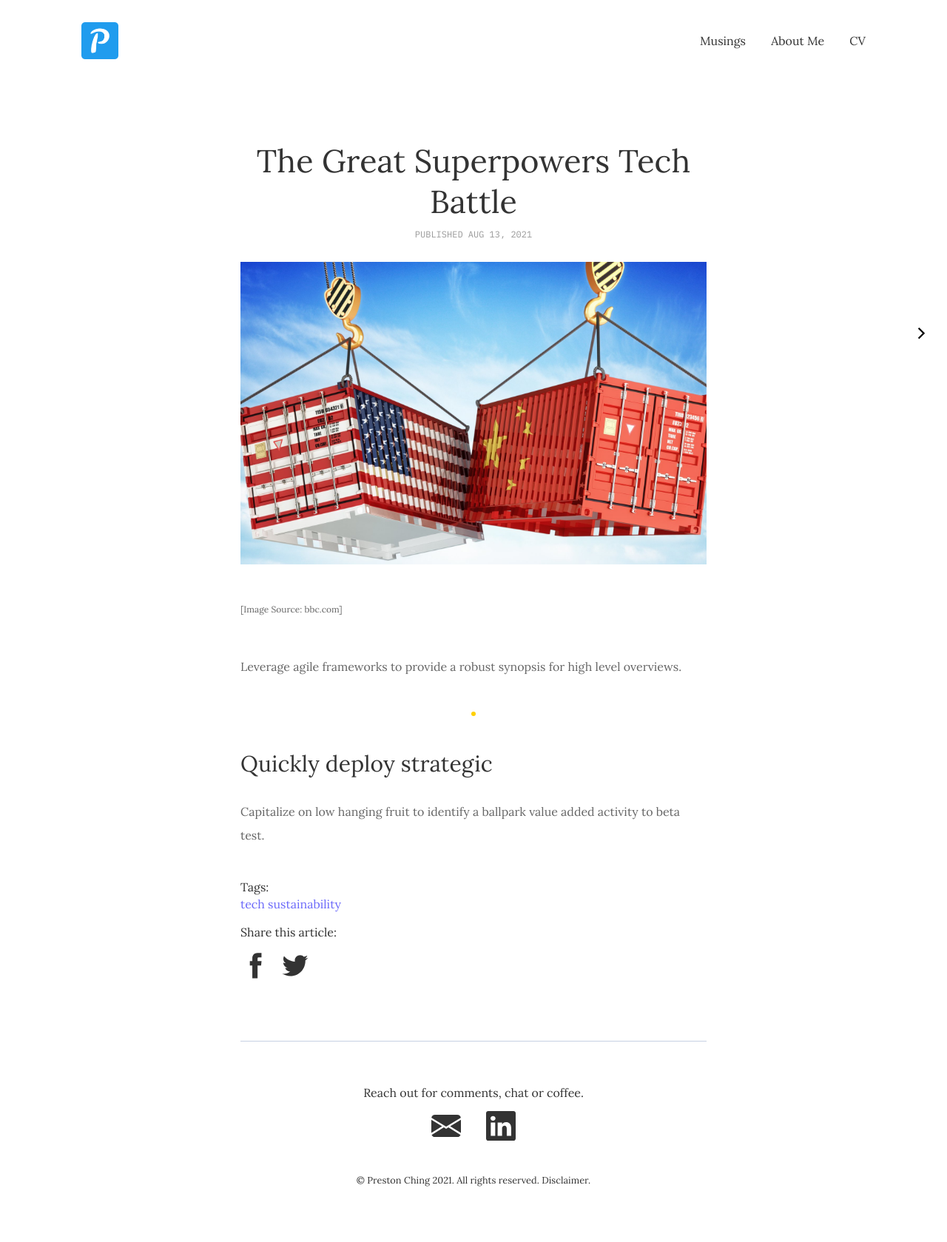
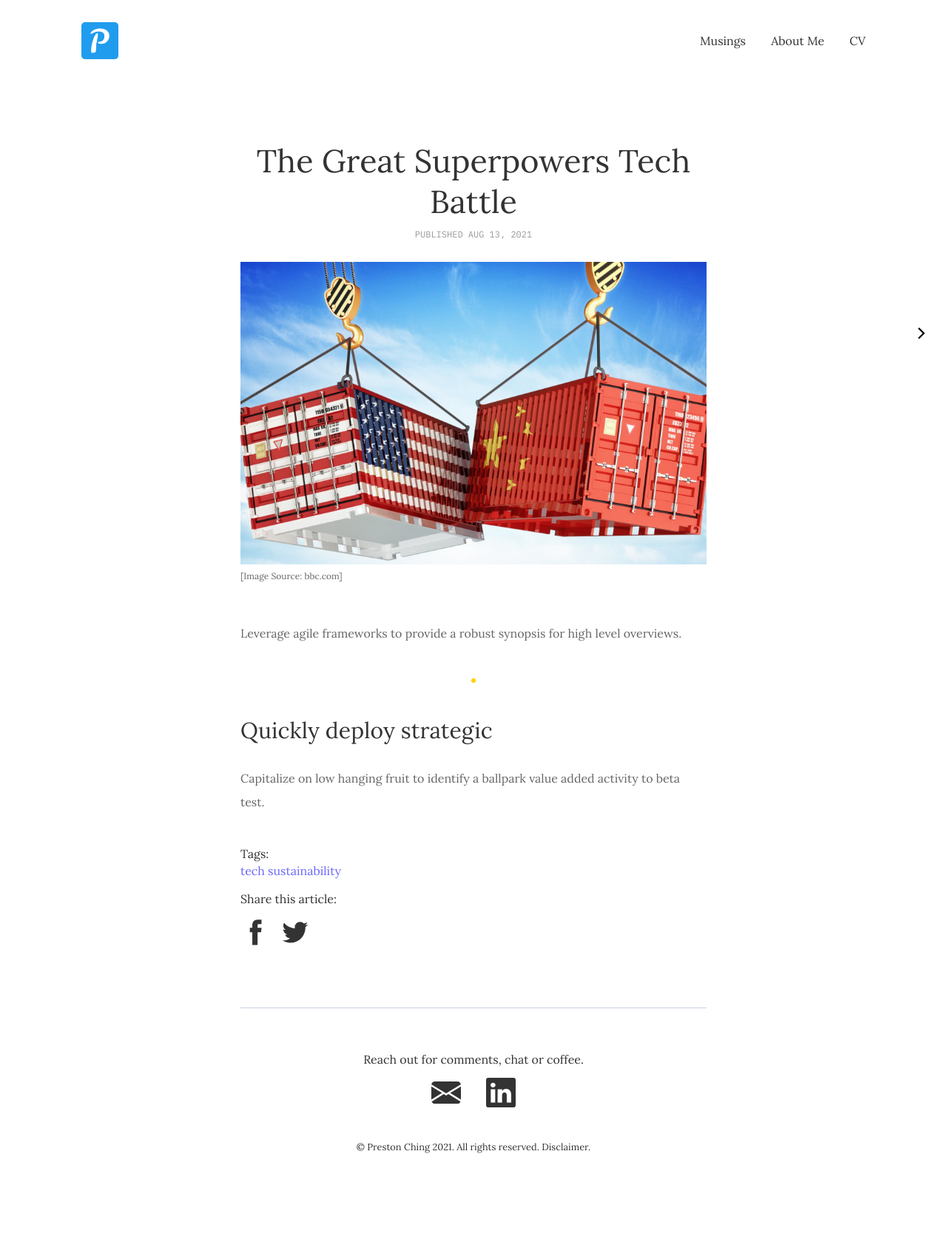
Before and after one commit to PrestonChing/prestonching.github.io, a Jekyll site: the page built from _posts/2021-08-13-us-china.md, in a window 1280 px wide. Shown: the whole page at 74% size. Built offline with Jekyll 4.4.1, drawn with Linux system fonts in a browser that asks for light colours; after the commit the page ends 1634 px from its top, so only the background shows below that.

Commit message:
remove image margin

```diff
--- a/_sass/4-layouts/_post.scss
+++ b/_sass/4-layouts/_post.scss
@@ -27,7 +27,6 @@
 }
 
 .post-image {
-  margin-bottom: 45px;
   background-size: cover;
   background-position: center;
   background-repeat: no-repeat;
```
